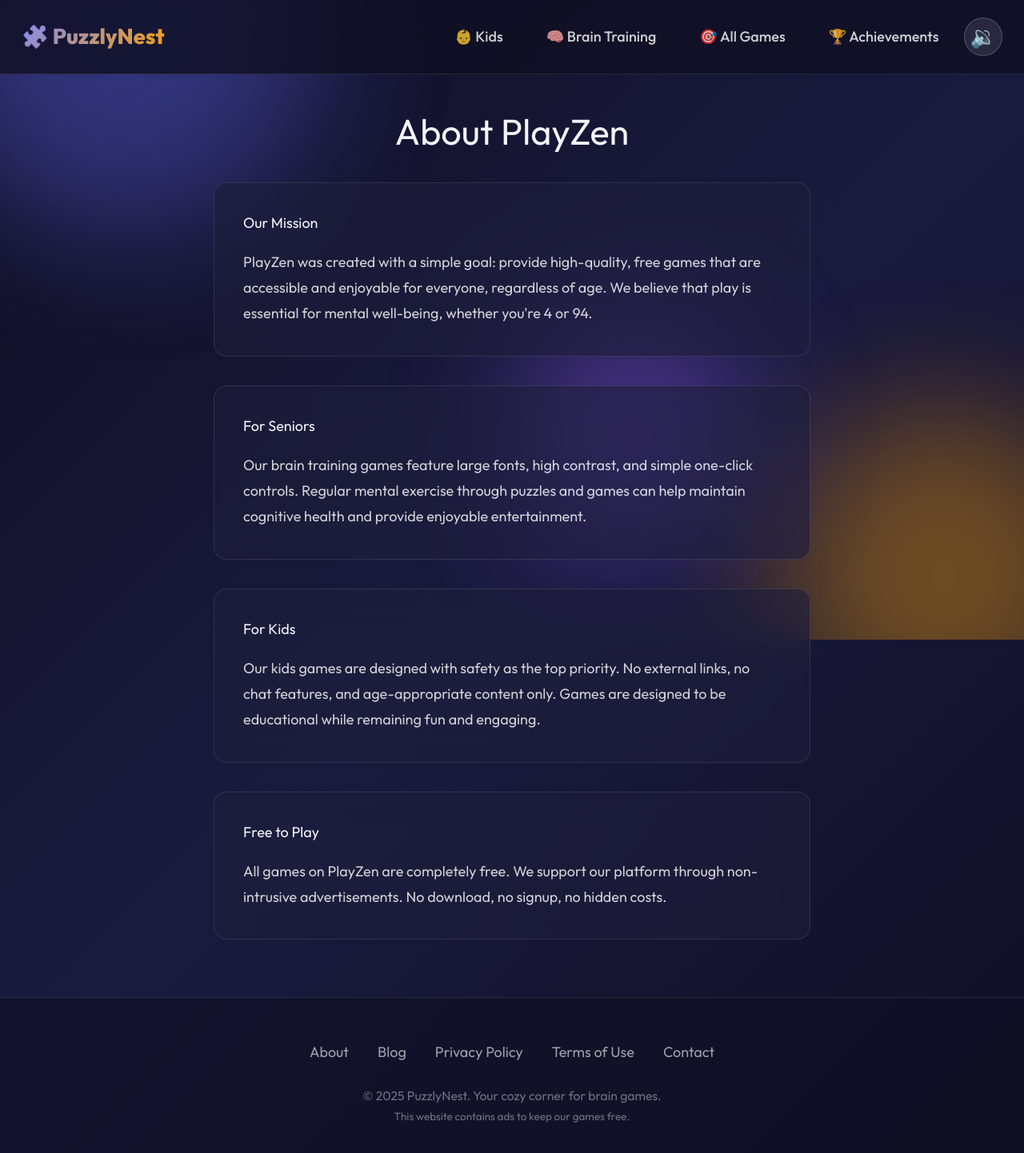
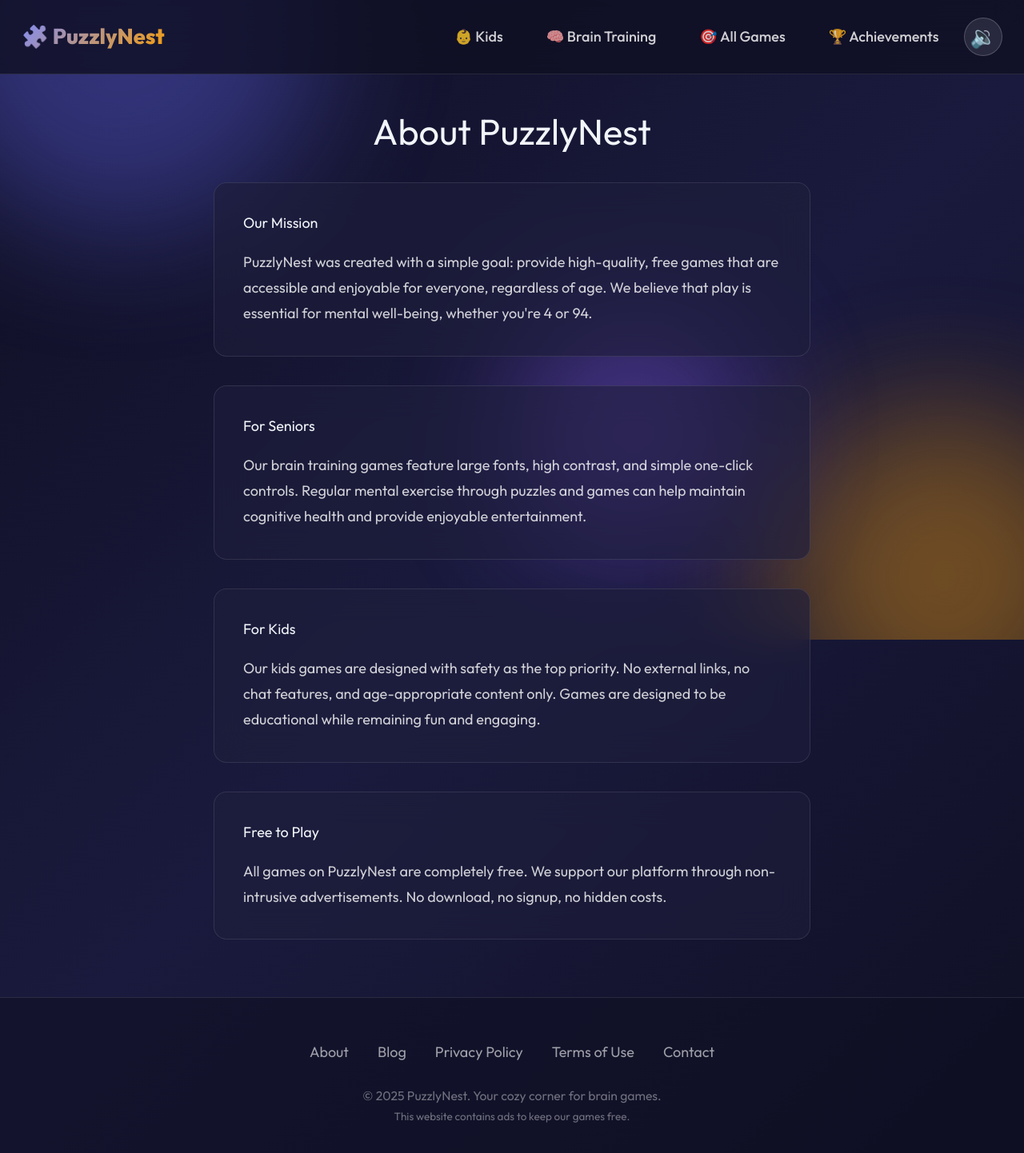
Before and after one commit to coredrivnops/puzzlynest, a Next.js app: page /about in a window 1280 px wide. Shown: the top 1442 px of the page at 80% size. Built offline with nearby package versions, Linux system fonts and the light colour scheme; no server answers.

Commit message:
SEO fixes: correct robots.txt sitemap URL, fix all PlayZen to PuzzlyNest branding

```diff
--- a/app/about/page.tsx
+++ b/app/about/page.tsx
@@ -2,8 +2,8 @@ import Navigation from '@/components/Navigation';
 import Footer from '@/components/Footer';
 
 export const metadata = {
-    title: 'About PlayZen - Free Games for Kids & Seniors',
-    description: 'Learn about PlayZen, our mission to provide free, accessible games for all ages.',
+    title: 'About PuzzlyNest - Free Games for All Ages',
+    description: 'Learn about PuzzlyNest, our mission to provide free, accessible games for all ages.',
 };
 
 export default function AboutPage() {
@@ -13,13 +13,13 @@ export default function AboutPage() {
 
             <main className="container" style={{ paddingTop: '2rem', maxWidth: '800px' }}>
                 <h1 style={{ fontSize: '2.5rem', marginBottom: '1.5rem', textAlign: 'center' }}>
-                    About PlayZen
+                    About PuzzlyNest
                 </h1>
 
                 <section className="card" style={{ padding: '2rem', marginBottom: '2rem' }}>
                     <h2 style={{ marginBottom: '1rem' }}>Our Mission</h2>
                     <p style={{ color: 'rgba(255,255,255,0.8)', lineHeight: 1.8 }}>
-                        PlayZen was created with a simple goal: provide high-quality, free games that are
+                        PuzzlyNest was created with a simple goal: provide high-quality, free games that are
                         accessible and enjoyable for everyone, regardless of age. We believe that play is
                         essential for mental well-being, whether you&apos;re 4 or 94.
                     </p>
@@ -46,7 +46,7 @@ export default function AboutPage() {
                 <section className="card" style={{ padding: '2rem', marginBottom: '2rem' }}>
                     <h2 style={{ marginBottom: '1rem' }}>Free to Play</h2>
                     <p style={{ color: 'rgba(255,255,255,0.8)', lineHeight: 1.8 }}>
-                        All games on PlayZen are completely free. We support our platform through
+                        All games on PuzzlyNest are completely free. We support our platform through
                         non-intrusive advertisements. No download, no signup, no hidden costs.
                     </p>
                 </section>
--- a/app/category/[categoryId]/page.tsx
+++ b/app/category/[categoryId]/page.tsx
@@ -19,7 +19,7 @@ export async function generateMetadata({ params }: { params: Promise<{ categoryI
     if (!category) return {};
 
     return {
-        title: `${category.name} Games - Play Free Online | PlayZen`,
+        title: `${category.name} Games - Play Free Online | PuzzlyNest`,
         description: `${category.description}. Browse our collection of free ${category.name.toLowerCase()} games, perfect for ${category.ageGroup === 'kids' ? 'children' : category.ageGroup === 'seniors' ? 'seniors' : 'all ages'}.`,
     };
 }
--- a/app/games/kids/page.tsx
+++ b/app/games/kids/page.tsx
@@ -5,7 +5,7 @@ import AdBanner from '@/components/AdBanner';
 import { GAMES } from '@/lib/games';
 
 export const metadata = {
-    title: 'Kids Games - PlayZen | Safe Fun Games for Children',
+    title: 'Kids Games - PuzzlyNest | Safe Fun Games for Children',
     description: 'Safe, fun, and educational games for kids ages 4-12. Learn counting, letters, shapes, and more while playing! No download required.',
 };
 
--- a/app/games/page.tsx
+++ b/app/games/page.tsx
@@ -6,7 +6,7 @@ import { GAMES } from '@/lib/games';
 import Link from 'next/link';
 
 export const metadata = {
-    title: 'All Games - PlayZen | Free Online Games',
+    title: 'All Games - PuzzlyNest | Free Online Games',
     description: 'Browse our complete collection of 20+ free online games. Puzzle games, card games, brain training, and fun arcade games for all ages.',
 };
 
--- a/app/games/seniors/page.tsx
+++ b/app/games/seniors/page.tsx
@@ -5,7 +5,7 @@ import AdBanner from '@/components/AdBanner';
 import { GAMES } from '@/lib/games';
 
 export const metadata = {
-    title: 'Brain Training Games for Seniors - PlayZen',
+    title: 'Brain Training Games - PuzzlyNest',
     description: 'Free brain training games designed for adults 60+. Sudoku, crosswords, memory games, and puzzles with large fonts and easy controls.',
 };
 
--- a/app/robots.ts
+++ b/app/robots.ts
@@ -7,6 +7,6 @@ export default function robots(): MetadataRoute.Robots {
             allow: '/',
             disallow: ['/api/', '/admin/'],
         },
-        sitemap: 'https://playzen.io/sitemap.xml',
+        sitemap: 'https://puzzlynest.com/sitemap.xml',
     };
 }
```
